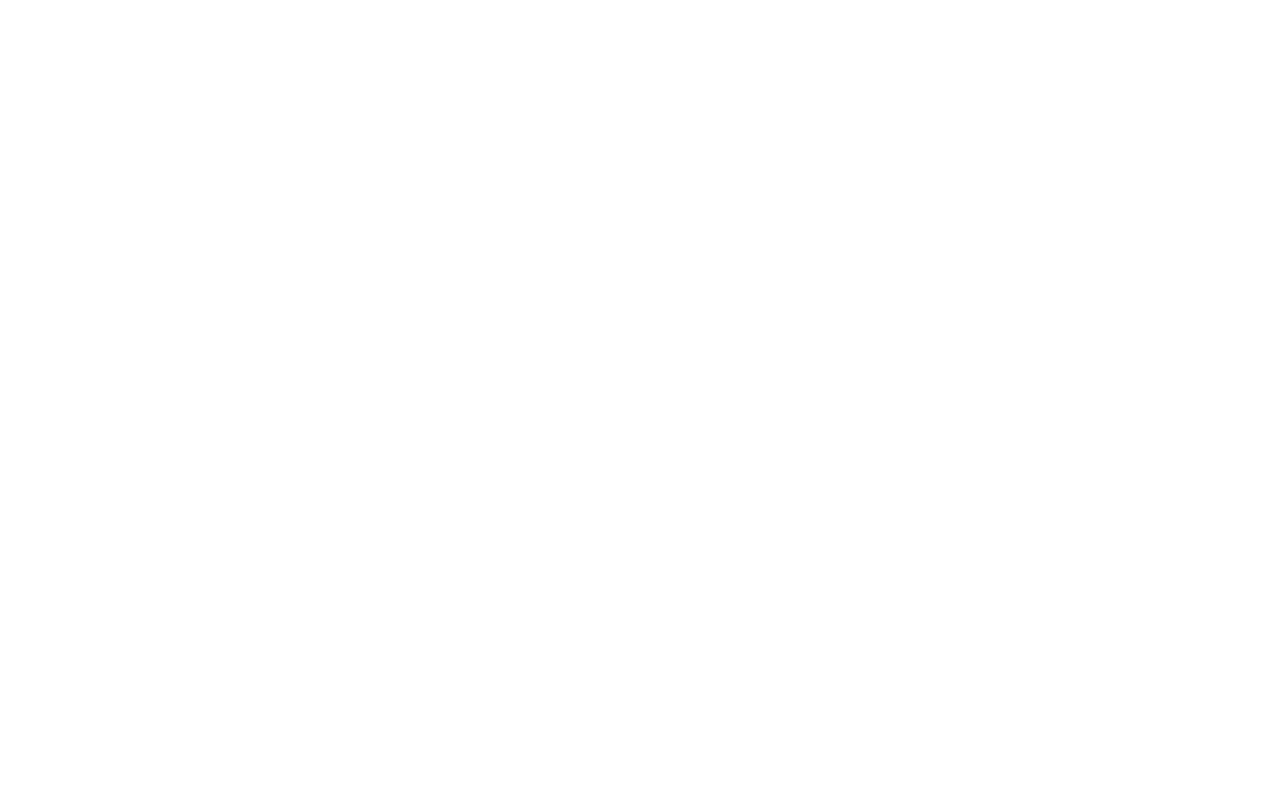
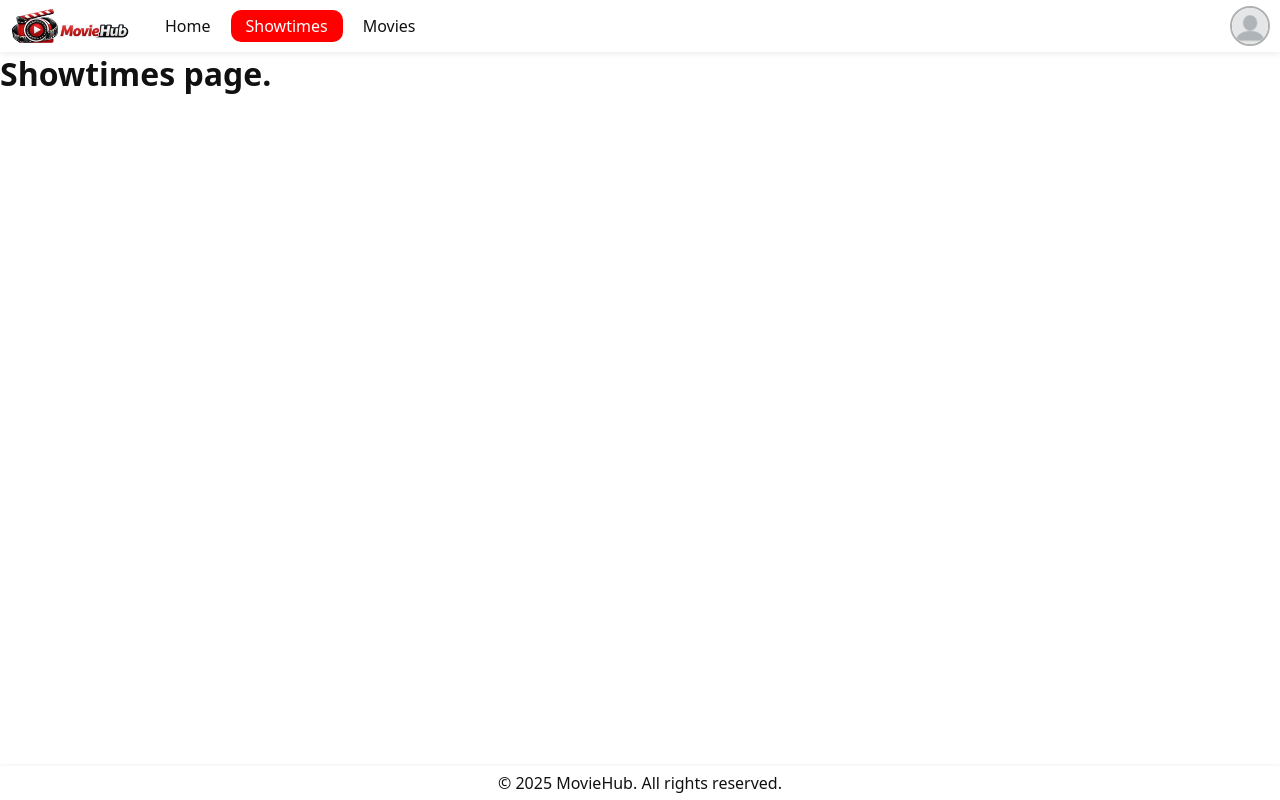
Before and after one commit to 200215-Moynul-Islam/ReactPractice, a React (Vite) app: page /showtimes in a window 1280 px wide. Before the commit this address had no page. Built offline with nearby package versions, Linux system fonts and the light colour scheme.

Commit message:
feat(RP-6): implement demo Showtimes page, set up router, and add a nav button for the page

```diff
--- a/src/App.jsx
+++ b/src/App.jsx
@@ -2,6 +2,7 @@
 import { BrowserRouter, Routes, Route } from 'react-router-dom';
 import Home from './pages/Home';
 import Movies from './pages/Movies';
+import Showtimes from './pages/Showtimes';
 
 function App() {
 
@@ -10,6 +11,7 @@
       <Routes>
         <Route path = "/" element = {<Home />} />
         <Route path = "/movies" element = {<Movies/>} />
+        <Route path = "/showtimes" element = {<Showtimes />} />
       </Routes>
     </BrowserRouter>
   )
--- a/src/components/Header/HeaderNav.jsx
+++ b/src/components/Header/HeaderNav.jsx
@@ -5,6 +5,7 @@
     return (
         <nav className="header-nav">
             <NavLink to="/" className="header-nav-item" end>Home</NavLink>
+            <NavLink to="/showtimes" className="header-nav-item">Showtimes</NavLink>
             <NavLink to="/movies" className='header-nav-item'>Movies</NavLink>
         </nav>
     );
--- /dev/null
+++ b/src/pages/Showtimes.jsx
@@ -0,0 +1,11 @@
+import PageLayout from "../components/PageLayout/PageLayout"
+
+function Showtimes(){
+    return (
+        <PageLayout>
+            <h1>Showtimes page.</h1>
+        </PageLayout>
+    );
+}
+
+export default Showtimes;
```
